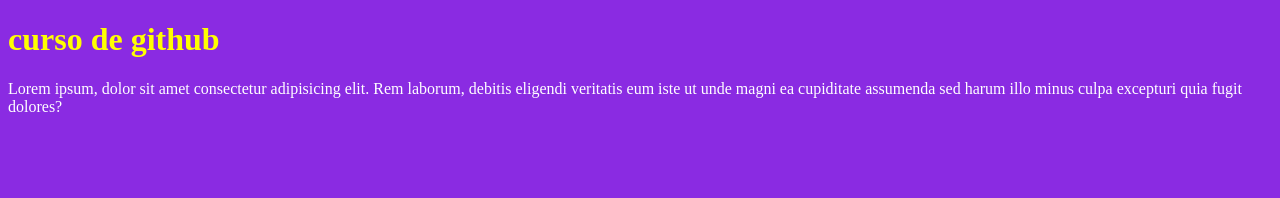
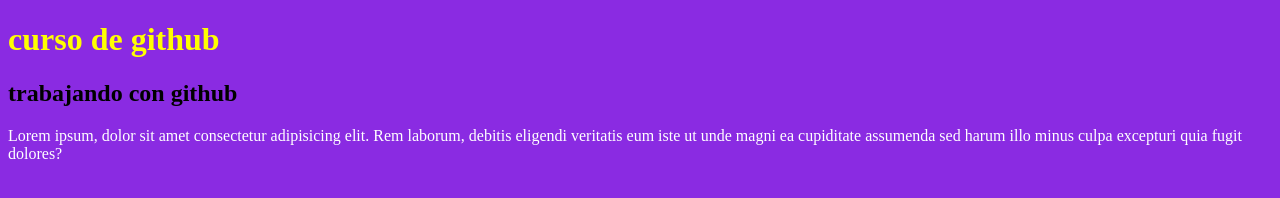
Before and after one commit to codercabral/githubcodo, a plain HTML site: page index.html in a window 1280 px wide. Drawn offline with Linux system fonts and the light colour scheme.

Commit message:
modifico desde github
un texto mas descriptivo

```diff
--- a/index.html
+++ b/index.html
@@ -9,6 +9,7 @@
 </head>
 <body>
     <h1>curso de github</h1>
+    <h2>trabajando con github</h2>
     <p>Lorem ipsum, dolor sit amet consectetur adipisicing elit. Rem laborum, debitis eligendi veritatis eum iste ut unde magni ea cupiditate assumenda sed harum illo minus culpa excepturi quia fugit dolores?</p>
 </body>
 </html>
```
